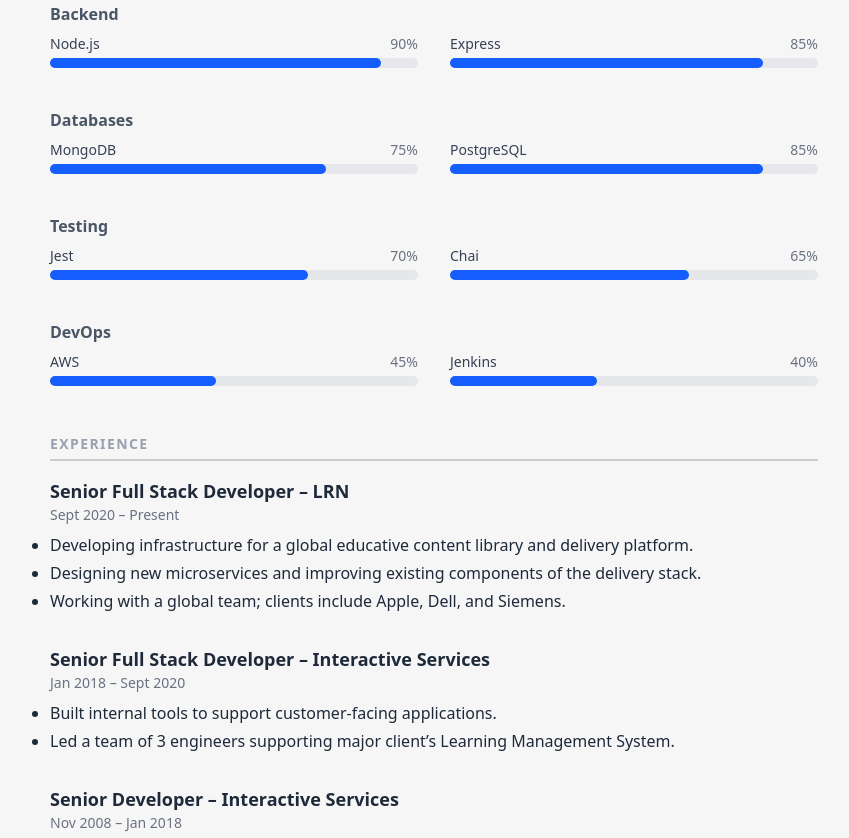
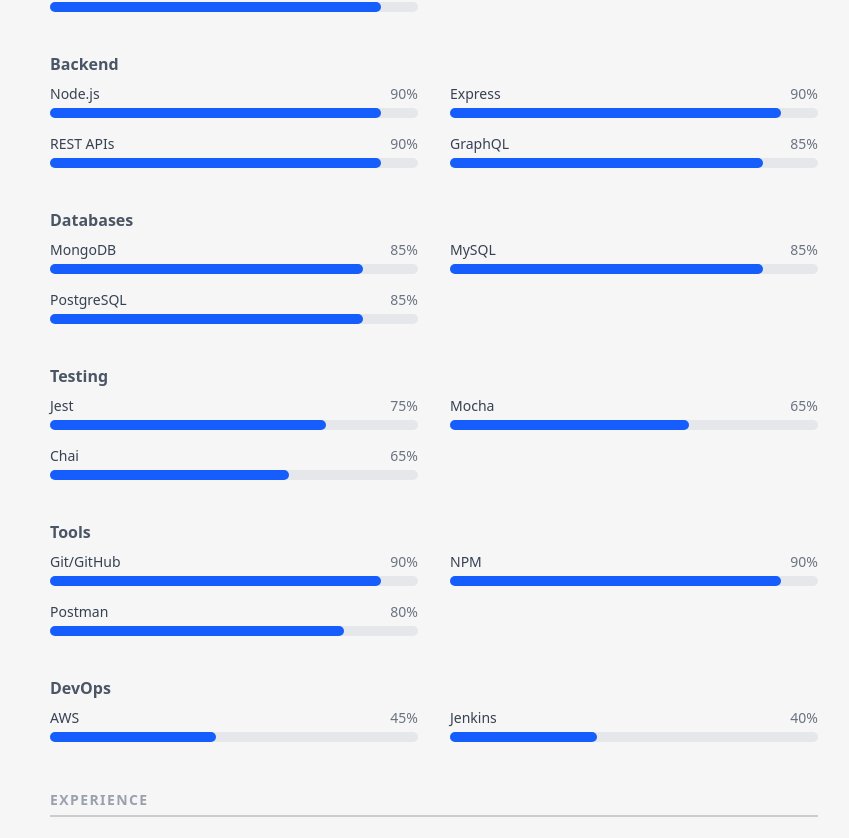
Before and after one commit to denismcmahon/denismcmahon-cv, a React (Vite) app: page / in a window 1280 px wide. Shown: the part 898-1736 px from the top of the page, without its empty margins (206-1055 px from the left). Built offline with nearby package versions, Linux system fonts and the light colour scheme.

Commit message:
updated skills section

```diff
--- a/src/components/Skills.tsx
+++ b/src/components/Skills.tsx
@@ -8,7 +8,8 @@
       { label: 'PHP', percent: 70 },
       { label: 'SQL', percent: 85 },
       { label: 'JSON', percent: 95 },
-      { label: 'XML', percent: 80 },
+      { label: 'XML', percent: 95 },
+      { label: 'Bash/Shell', percent: 70 }
     ],
     Frontend: [
       { label: 'React', percent: 95 },
@@ -21,15 +22,24 @@
     ],
     Backend: [
       { label: 'Node.js', percent: 90 },
-      { label: 'Express', percent: 85 },
+      { label: 'Express', percent: 90 },
+      { label: 'REST APIs', percent: 90 },
+      { label: 'GraphQL', percent: 85 }
     ],
     Databases: [
-      { label: 'MongoDB', percent: 75 },
+      { label: 'MongoDB', percent: 85 },
+      { label: 'MySQL', percent: 85 },
       { label: 'PostgreSQL', percent: 85 },
     ],
     Testing: [
-      { label: 'Jest', percent: 70 },
+      { label: 'Jest', percent: 75 },
+      { label: 'Mocha', percent: 65 },
       { label: 'Chai', percent: 65 },
+    ],
+    Tools: [
+      { label: 'Git/GitHub', percent: 90 },
+      { label: 'NPM', percent: 90 },
+      { label: 'Postman', percent: 80 },
     ],
     DevOps: [
       { label: 'AWS', percent: 45 },
```
